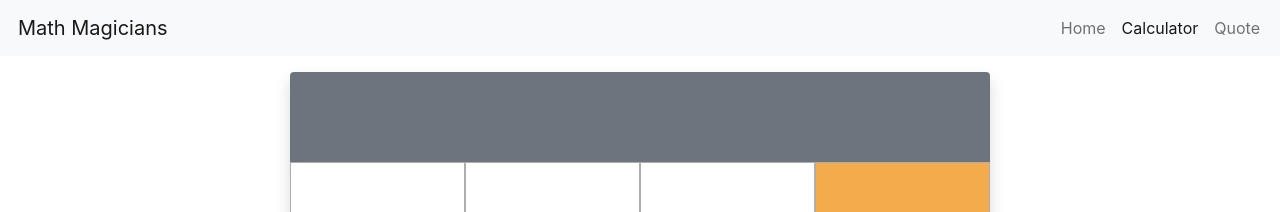
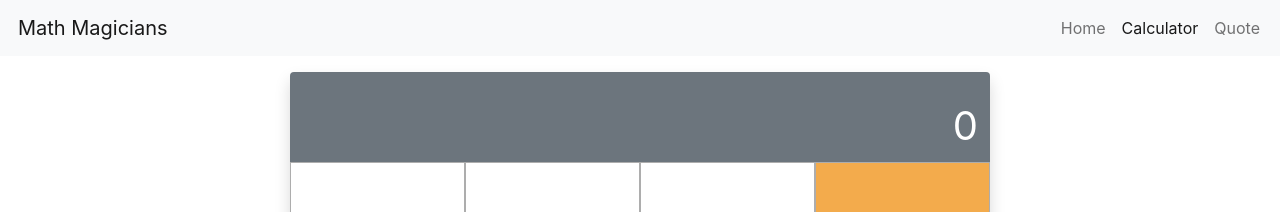
Before and after one commit to JAAR91/react-calculator, a React (Create React App) app: page / in a window 1280 px wide. Both pictures are taken after a click on the button "Calculator". Shown: the top 212 px of the page. Built offline with nearby package versions, Linux system fonts and the light colour scheme.

Commit message:
add events to the buttons components

```diff
--- a/src/App.js
+++ b/src/App.js
@@ -1,6 +1,7 @@
 import React from 'react';
 import ReactDOM from 'react-dom';
 import CalcButton, { CalcDisplay } from './components/Calculator';
+import calculate from './logic/calculate';
 
 class Calculator extends React.Component {
   constructor(props) {
@@ -19,10 +20,10 @@ class Calculator extends React.Component {
   }
 
   render() {
-    const { next, total, operation } = this.state;
+    const calcObject = this.state;
     const value = (
       <div className="Calculator row p-0 shadow fs-2 mx-auto mt-3 rounded-3">
-        <CalcDisplay total={total} next={next} operation={operation} />
+        <CalcDisplay calcObject={calcObject} />
         <CalcButton text="AC" Bclass="true" cFunction={this.handleClick} />
         <CalcButton text="+/-" Bclass="true" cFunction={this.handleClick} />
         <CalcButton text="%" Bclass="true" cFunction={this.handleClick} />
--- a/src/components/Calculator.js
+++ b/src/components/Calculator.js
@@ -2,7 +2,11 @@ import { Component } from 'react';
 import PropTypes from 'prop-types';
 
 export const CalcDisplay = (props) => {
-  const ans = <span className="CalcDisplay col-12 fs-1 bg-secondary text-white m-0 text-end rounded-top py-4">{props.text}</span>;
+  const { total, next, operation } = props.calcObject;
+  let ans = <span className="CalcDisplay col-12 fs-1 bg-secondary text-white m-0 text-end rounded-top py-4">{total}</span>;
+  if (total === null || (next && operation)) {
+    ans = <span className="CalcDisplay col-12 fs-1 bg-secondary text-white m-0 text-end rounded-top py-4">{next}</span>;
+  }
   return ans;
 };
 
@@ -34,6 +38,7 @@ class CalcButton extends Component {
 CalcButton.propTypes = {
   text: PropTypes.string.isRequired,
   Bclass: PropTypes.string.isRequired,
+  cFunction: PropTypes.func.isRequired,
 };
 
 export default CalcButton;
```
